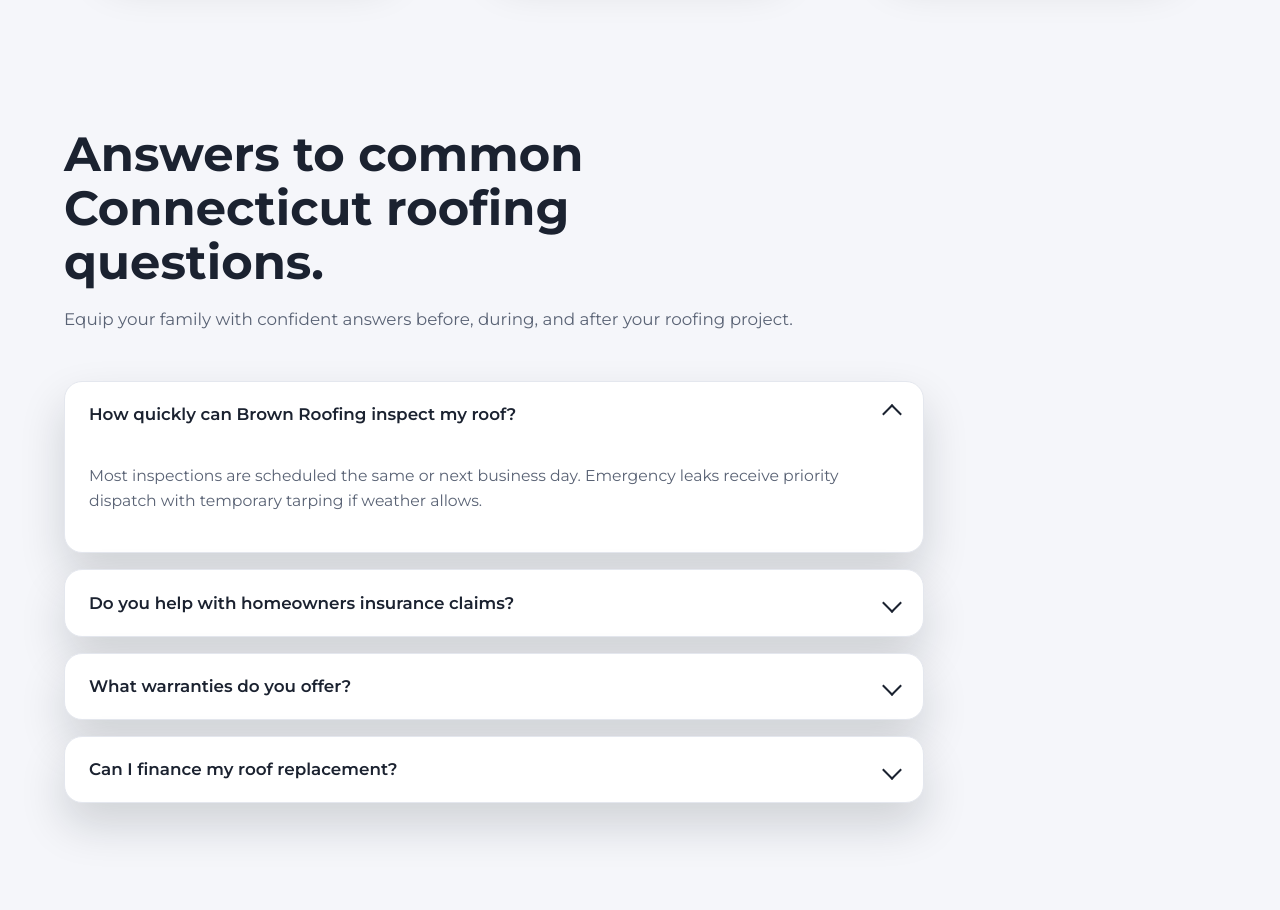
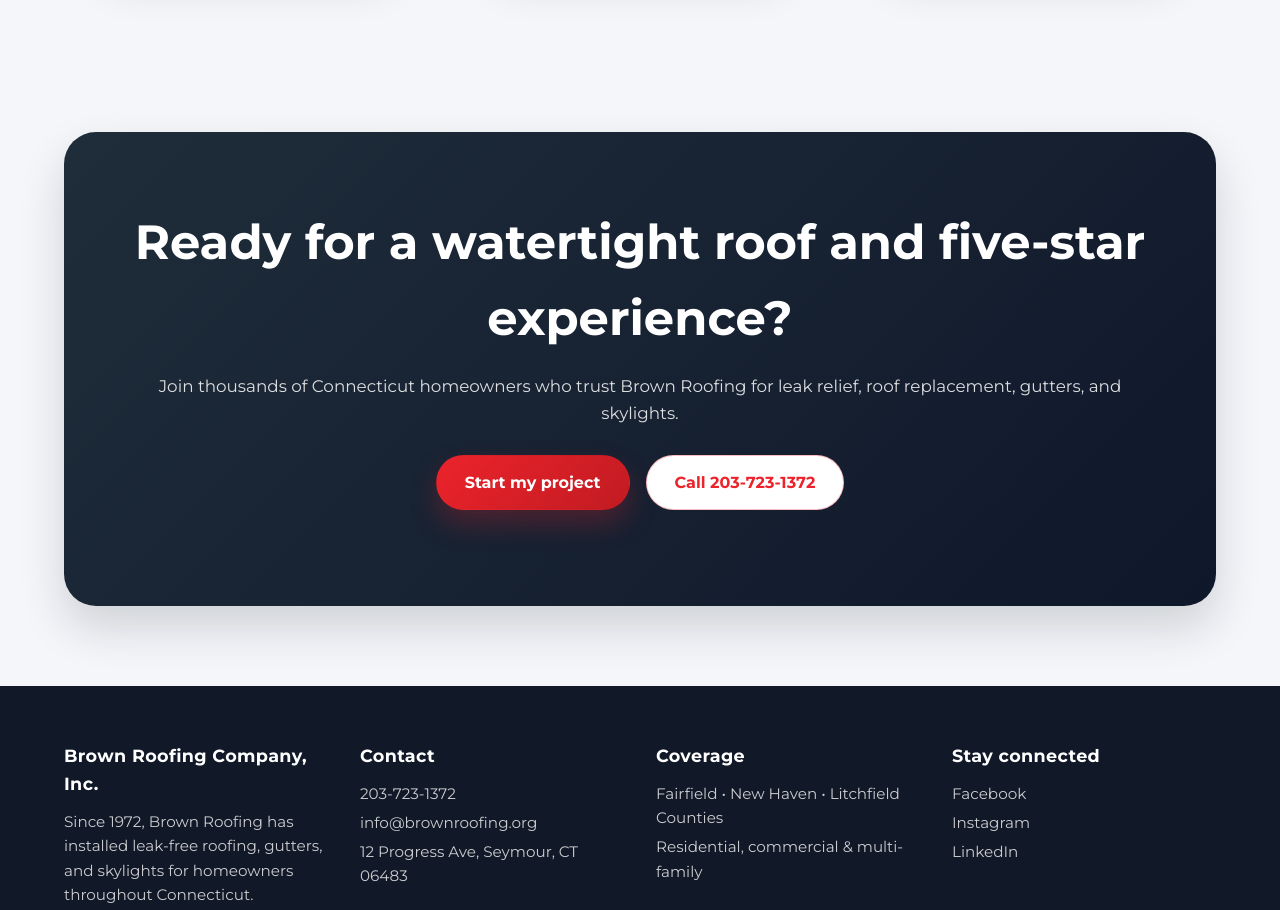
Before and after one commit to th-frontend/landing-pages, a plain HTML site: page roofing/brown-roofing-ppc.html in a window 1280 px wide. Shown: the part 6860-7770 px from the top of the page. Drawn offline with nearby package versions, Linux system fonts and the light colour scheme.

Commit message:
Update brown-roofing-ppc.html
fixed ppc page bug

```diff
--- a/roofing/brown-roofing-ppc.html
+++ b/roofing/brown-roofing-ppc.html
@@ -900,10 +900,6 @@
       font-size: 0.95rem;
     }
 
-    .faq {
-      background: var(--bg-light);
-    }
-
     .project-gallery {
       background: var(--bg-light);
     }
@@ -926,7 +922,6 @@
       width: 100%;
       height: 100%;
       object-fit: cover;
-      display: block;
     }
 
     .gallery-caption {
@@ -934,61 +929,11 @@
       left: 0;
       right: 0;
       bottom: 0;
-      padding: 1rem 1.25rem;
-      background: linear-gradient(0deg, rgba(15, 22, 34, 0.78), transparent 75%);
+      padding: 0.85rem 1rem;
+      background: linear-gradient(180deg, rgba(0, 0, 0, 0) 0%, rgba(0, 0, 0, 0.65) 100%);
       color: #fff;
-      font-size: 0.95rem;
+      font-size: 0.9rem;
       font-weight: 600;
-    }
-
-    .faq-list {
-      display: grid;
-      gap: 1rem;
-      max-width: 860px;
-      margin: 0;
-      padding: 0;
-    }
-
-    details.faq-item {
-      background: #fff;
-      border-radius: 18px;
-      border: 1px solid var(--border-soft);
-      box-shadow: var(--shadow-soft);
-      overflow: hidden;
-    }
-
-    details.faq-item summary {
-      list-style: none;
-      cursor: pointer;
-      padding: 1.2rem 1.5rem;
-      font-weight: 600;
-      font-size: 1.05rem;
-      display: flex;
-      align-items: center;
-      justify-content: space-between;
-      gap: 1rem;
-    }
-
-    details.faq-item summary::after {
-      content: '';
-      width: 14px;
-      height: 14px;
-      border-right: 2px solid var(--text-main);
-      border-bottom: 2px solid var(--text-main);
-      transform: rotate(45deg);
-      transition: transform 0.2s ease;
-    }
-
-    details.faq-item[open] summary::after {
-      transform: rotate(225deg);
-    }
-
-    details.faq-item .faq-body {
-      padding: 0 1.5rem 1.5rem;
-      color: var(--text-muted);
-      font-size: 0.98rem;
-      display: grid;
-      gap: 0.75rem;
     }
 
     .final-cta {
@@ -1599,38 +1544,7 @@
       </div>
     </section>
 
-    <section class="page-section faq" id="faq">
-      <div class="section-header">
-        <h2>Answers to common Connecticut roofing questions.</h2>
-        <p>Equip your family with confident answers before, during, and after your roofing project.</p>
-      </div>
-      <div class="faq-list">
-        <details class="faq-item" open>
-          <summary>How quickly can Brown Roofing inspect my roof?</summary>
-          <div class="faq-body">
-            <p>Most inspections are scheduled the same or next business day. Emergency leaks receive priority dispatch with temporary tarping if weather allows.</p>
-          </div>
-        </details>
-        <details class="faq-item">
-          <summary>Do you help with homeowners insurance claims?</summary>
-          <div class="faq-body">
-            <p>Yes. Project managers document damage, meet adjusters on-site, and provide the Xactimate estimate and photos insurers expect.</p>
-          </div>
-        </details>
-        <details class="faq-item">
-          <summary>What warranties do you offer?</summary>
-          <div class="faq-body">
-            <p>Manufacturer-backed coverage up to 50 years on materials, plus Brown Roofing workmanship protection and The Klaus Roofing Way™ service guarantees.</p>
-          </div>
-        </details>
-        <details class="faq-item">
-          <summary>Can I finance my roof replacement?</summary>
-          <div class="faq-body">
-            <p>Absolutely—0% APR introductory plans, low monthly payment options, and deferred interest promotions are available with quick approvals.</p>
-          </div>
-        </details>
-      </div>
-    </section>
+
 
     <section class="final-cta">
       <h2>Ready for a watertight roof and five-star experience?</h2>
```
